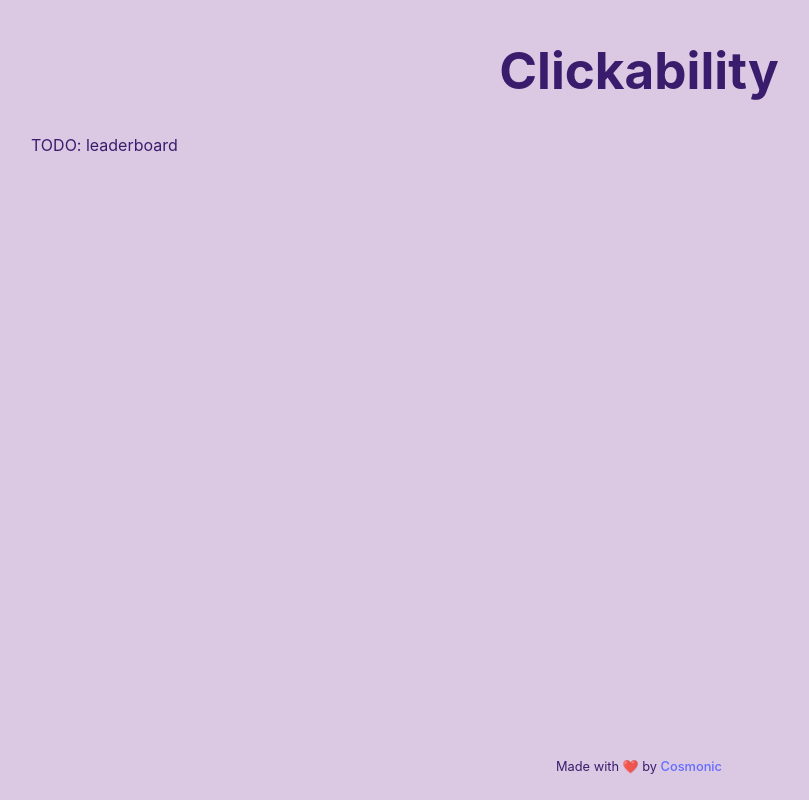
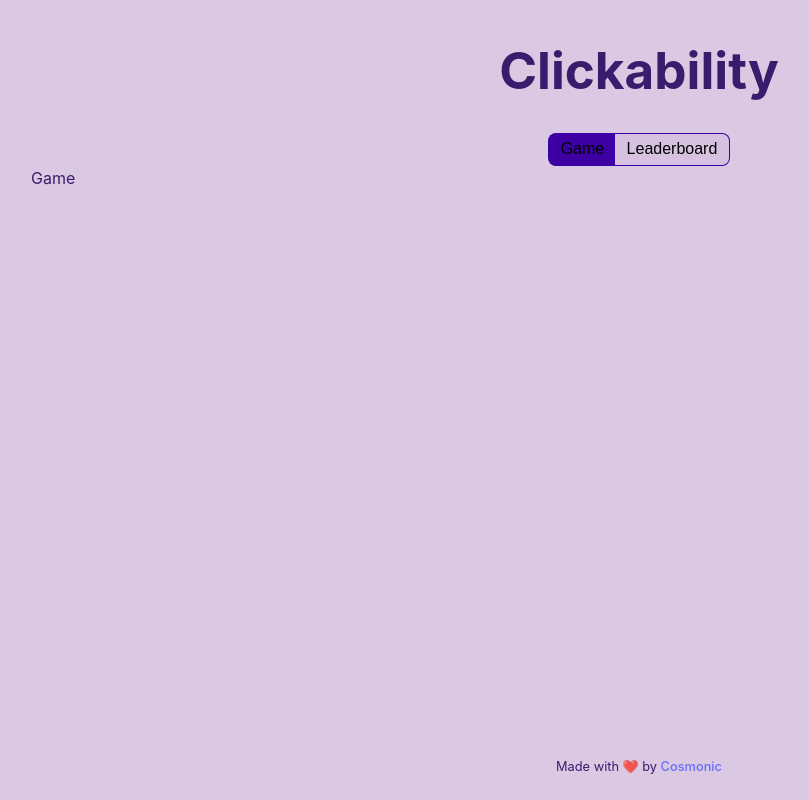
Before and after one commit to lachieh/leaderboard-ui, a React (Vite) app: page / in a window 1280 px wide. Shown: the whole page, without its empty margins (1-810 px from the left). Built offline with nearby package versions, Linux system fonts and the light colour scheme.

Commit message:
add navbar

```diff
--- a/src/App.tsx
+++ b/src/App.tsx
@@ -1,13 +1,20 @@
+import { useState } from "react";
 import "./App.css";
+import NavBar, { View } from "./NavBar/NavBar";
 
 function App() {
+  const [view, setView] = useState<View>(View.Game);
+
   return (
     <>
       <header>
         <h1>Clickability</h1>
+        <NavBar view={view} setView={setView} />
       </header>
       <main>
-        TODO: leaderboard
+        {view === View.Game && "Game"}
+        {view === View.NewScore && "New Score"}
+        {view === View.Leaderboard && "Leaderboard"}
       </main>
       <footer>
         Made with ❤️ by <a href="https://cosmonic.com">Cosmonic</a>
--- /dev/null
+++ b/src/NavBar/NavBar.module.css
@@ -0,0 +1,26 @@
+.button {
+  border: 0 solid var(--highlight);
+  border-top-width: 1px;
+  border-bottom-width: 1px;
+  background: var(--bg);
+  font-size: 1rem;
+  padding: 0.4em 0.7em;
+  cursor: pointer;
+}
+
+.button:first-child {
+  border-left-width: 1px;
+  border-top-left-radius: 8px;
+  border-bottom-left-radius: 8px;
+}
+
+.button:last-child {
+  border-right-width: 1px;
+  border-top-right-radius: 8px;
+  border-bottom-right-radius: 8px;
+}
+
+.button.active {
+  background-color: #000;
+  background: var(--highlight);
+}
--- /dev/null
+++ b/src/NavBar/NavBar.tsx
@@ -0,0 +1,44 @@
+import { PropsWithChildren, useCallback } from "react";
+import style from "./NavBar.module.css";
+
+export enum View {
+  Game,
+  NewScore,
+  Leaderboard,
+}
+
+type Props = {
+  view: View;
+  setView: (view: View) => void;
+};
+
+console.log(style);
+
+const Navbar = ({ view: activeView, setView }: Props) => {
+  const NavButton = useCallback(
+    ({ children, view }: PropsWithChildren<{ view: View[] | View }>) => {
+      const isActive = Array.isArray(view)
+        ? view.includes(activeView)
+        : view === activeView;
+      const firstView = Array.isArray(view) ? view[0] : view;
+      return (
+        <button
+          className={[style.button, isActive ? style.active : null].join(" ")}
+          onClick={() => setView(firstView)}
+        >
+          {children}
+        </button>
+      );
+    },
+    [setView, activeView]
+  );
+
+  return (
+    <nav>
+      <NavButton view={[View.Game, View.NewScore]}>Game</NavButton>
+      <NavButton view={View.Leaderboard}>Leaderboard</NavButton>
+    </nav>
+  );
+};
+
+export default Navbar;
```
